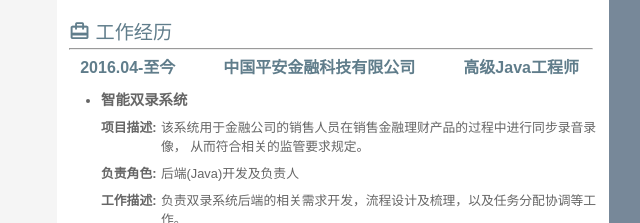
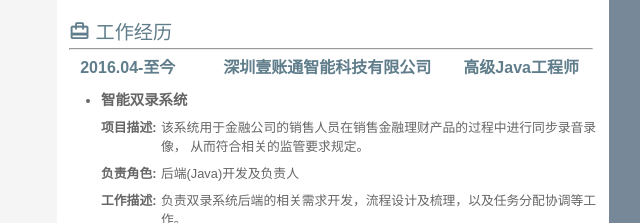
Before and after one commit to wuqke/resume, a plain HTML site: page index.html in a window 1280 px wide. Shown: the top 223 px of the page, 451-1091 px from the left. Drawn offline with Linux system fonts and the light colour scheme.

Commit message:
change company name

```diff
--- a/index.html
+++ b/index.html
@@ -127,7 +127,7 @@
         <div class="work info-unit right-list">
             <h2 class="info-header"><i class="iconfont icon-work"></i> <span class="info-title">工作经历</span></h2>
             <hr>
-            <div class="company-div">2016.04-至今　　　中国平安金融科技有限公司　　　高级Java工程师</div>
+            <div class="company-div">2016.04-至今　　　深圳壹账通智能科技有限公司　　高级Java工程师</div>
             <ul class="experience-list">
                 <li>
                     <div class="sub-title">智能双录系统</div>
```
